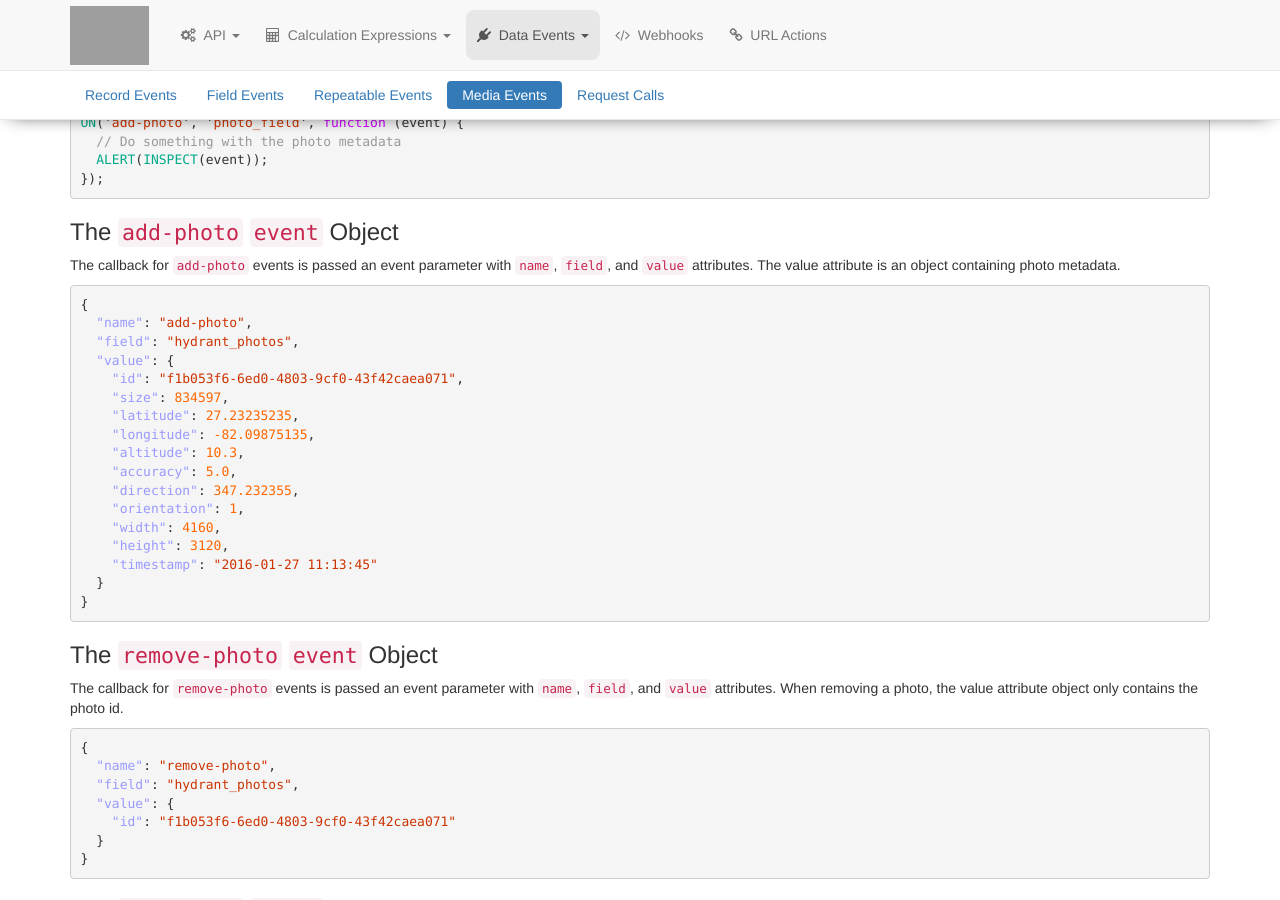
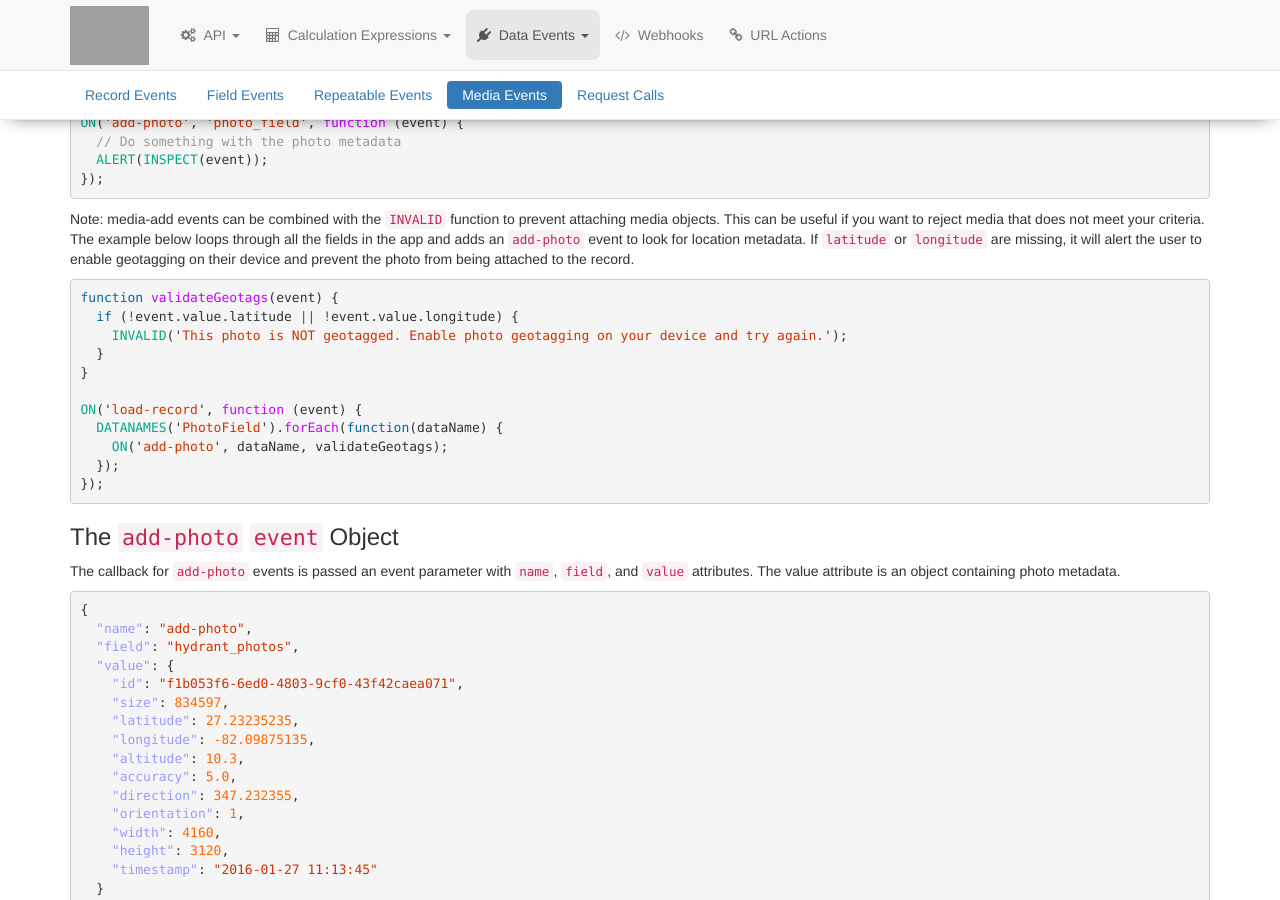
Before and after one commit to rylincoln/developer.fulcrumapp.com, a Jekyll site: the page built from _data-events/intro.md, in a window 1280 px wide and 900 px high, scrolled down 3786 px. Built offline with Jekyll 4.4.1, drawn with Linux system fonts in a browser that asks for light colours; nearby versions of some CDN libraries; grey boxes are pictures that could not be loaded.

Commit message:
Document using INVALID with media-add events
Closes #25

````diff
--- a/_data-events/intro.md
+++ b/_data-events/intro.md
@@ -159,6 +159,22 @@ ON('add-photo', 'photo_field', function (event) {
 });
 ```
 
+Note: media-add events can be combined with the [`INVALID`](/data-events/reference/invalid/) function to prevent attaching media objects. This can be useful if you want to reject media that does not meet your criteria. The example below loops through all the fields in the app and adds an `add-photo` event to look for location metadata. If `latitude` or `longitude` are missing, it will alert the user to enable geotagging on their device and prevent the photo from being attached to the record.
+
+```js
+function validateGeotags(event) {
+  if (!event.value.latitude || !event.value.longitude) {
+    INVALID('This photo is NOT geotagged. Enable photo geotagging on your device and try again.');
+  }
+}
+
+ON('load-record', function (event) {
+  DATANAMES('PhotoField').forEach(function(dataName) {
+    ON('add-photo', dataName, validateGeotags);
+  });
+});
+```
+
 ### The `add-photo` `event` Object
 
 The callback for `add-photo` events is passed an event parameter with `name`, `field`, and `value` attributes. The value attribute is an object containing photo metadata.
````
